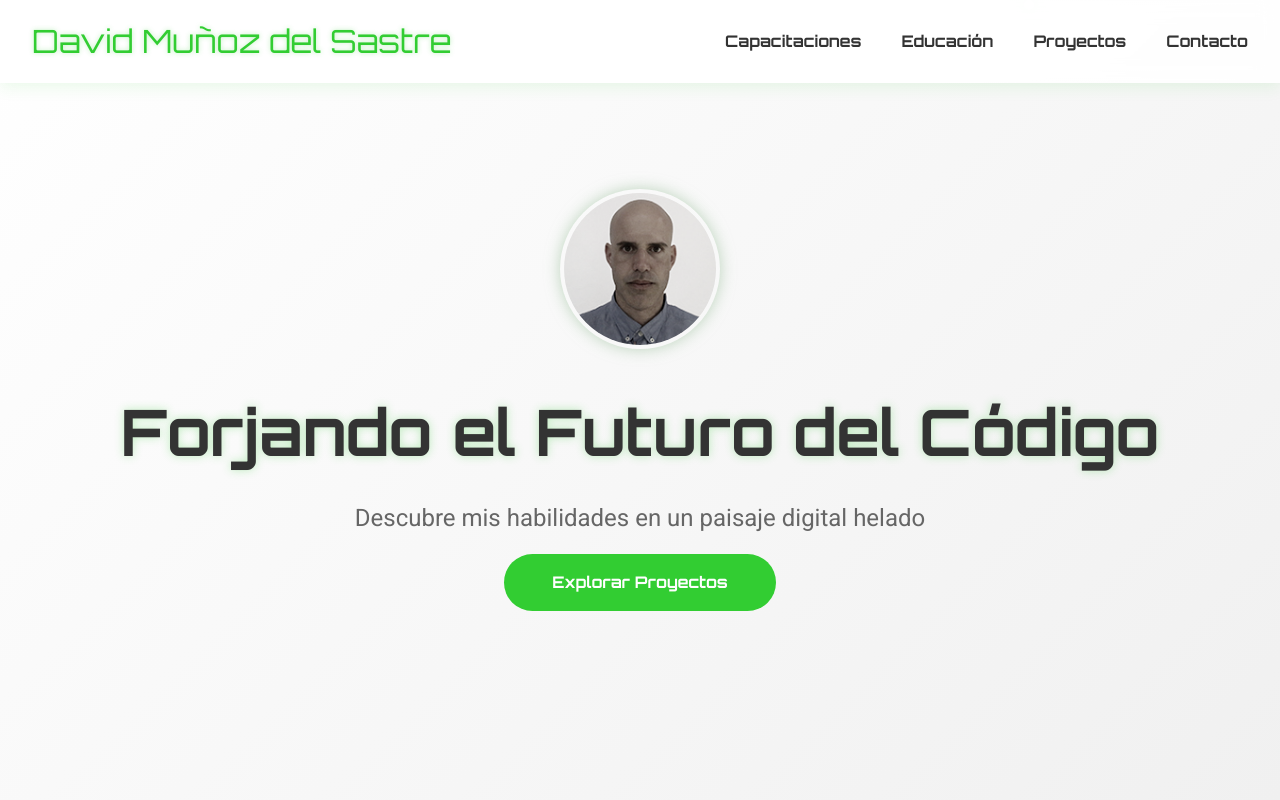
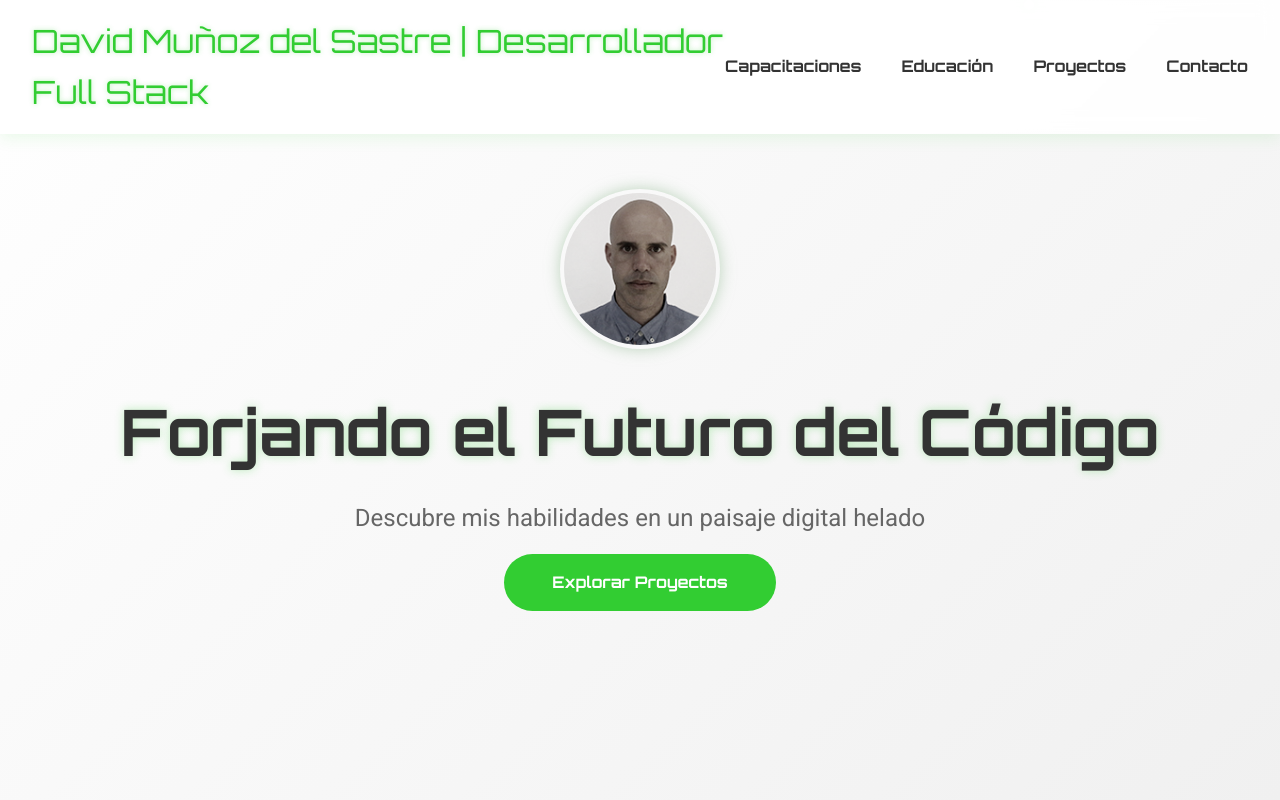
Before and after one commit to DMSAranda/DMSAranda.github.io, a website: page index.html in a window 1280 px wide. Shown: the top 800 px of the page. Drawn offline with Linux system fonts and the light colour scheme.

Commit message:
changes 2
change

```diff
--- a/index.html
+++ b/index.html
@@ -11,7 +11,7 @@
 </head>
 <body>
     <header class="header">
-        <div class="logo">David Muñoz del Sastre</div>
+        <div class="logo">David Muñoz del Sastre | Desarrollador Full Stack</div>
         <nav class="nav">
             <ul>
                 <li><a href="#cursos">Capacitaciones</a></li>
```
